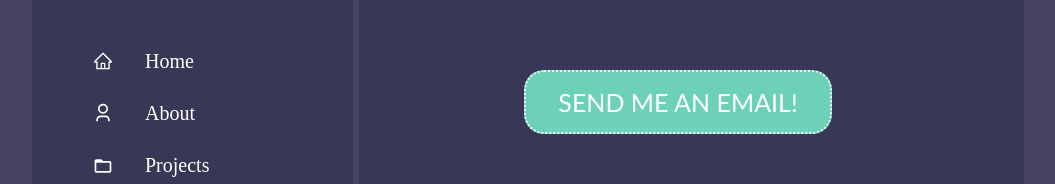
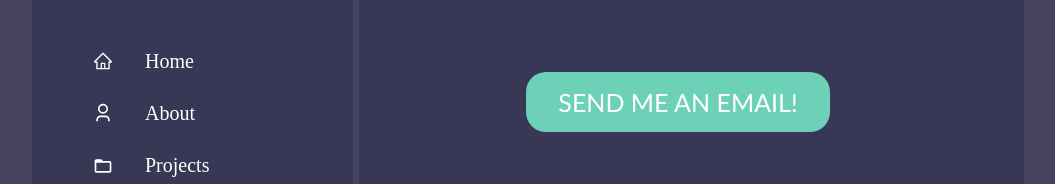
Before and after one commit to maureSs/maurososa-OLD, a React (Create React App) app: page /contact in a window 1280 px wide. Shown: the part 169-353 px from the top of the page, without its empty margins (112-1167 px from the left). Built offline with nearby package versions, Linux system fonts and the light colour scheme.

Commit message:
website commit

```diff
--- a/package.json
+++ b/package.json
@@ -3,6 +3,7 @@
   "version": "0.1.0",
   "private": true,
   "dependencies": {
+    "@material-ui/core": "^4.11.4",
     "@testing-library/jest-dom": "^5.11.10",
     "@testing-library/react": "^11.2.5",
     "@testing-library/user-event": "^12.8.3",
--- a/src/index.css
+++ b/src/index.css
@@ -588,6 +588,7 @@ body {
   font-family: 'MV Boli';
   margin-left: 200px;
   margin-top: 16px;
+  border-radius: 10px;
 }
 @media (max-width: 480px) {
   .project-btn {
@@ -695,7 +696,6 @@ body {
   font-size: 25px;
   cursor: pointer;
   font-family: 'Candara';
-  border: 2px dotted whitesmoke;
   border-radius: 20px;
 }
 @media (max-width: 480px) {
```
Also changed, not shown: 1 other file (tests, documents, lock files or other folders).
